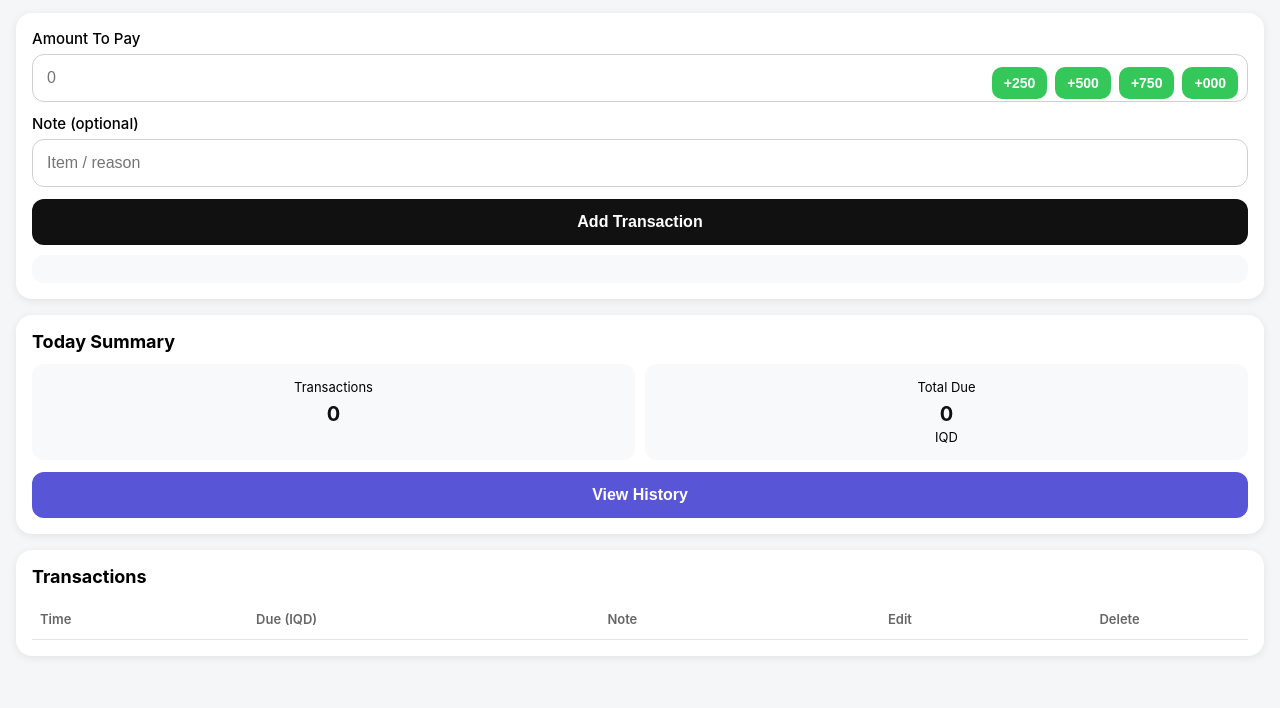
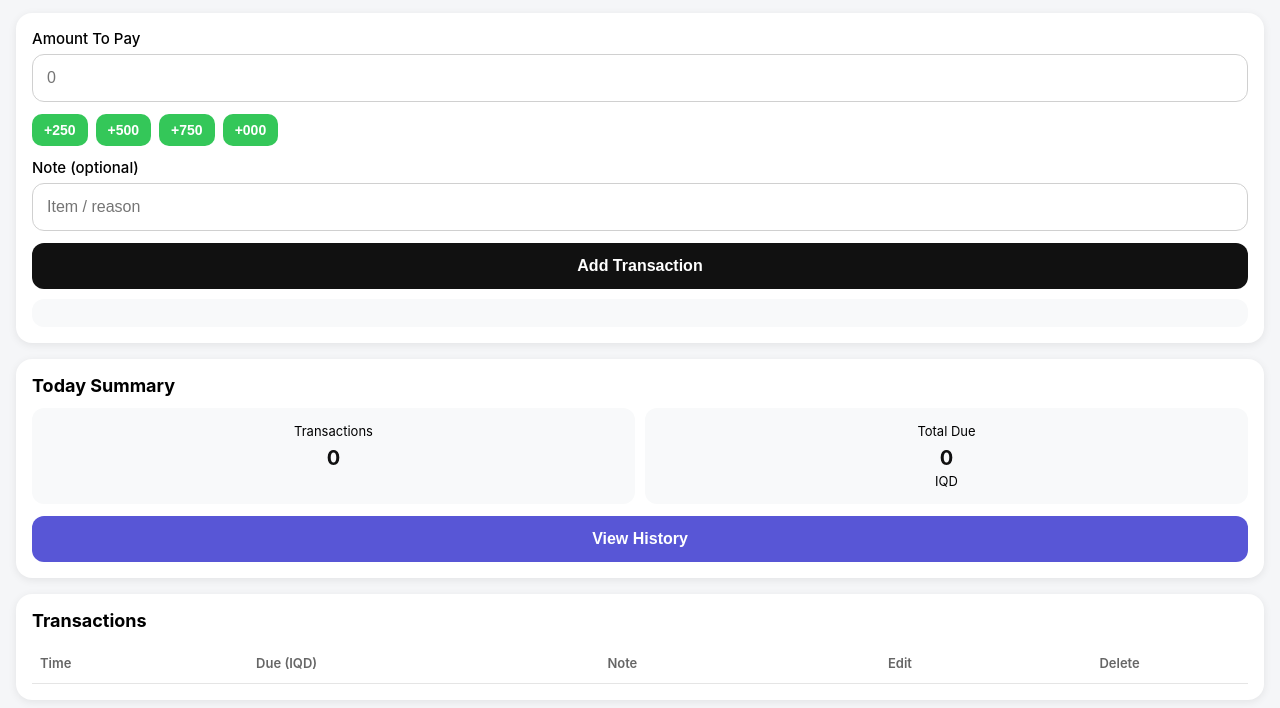
Before and after one commit to MiranAbdulqadr/Cashier, a plain HTML site: page index.html in a window 1280 px wide. Shown: the part 64-772 px from the top of the page. Drawn offline with Linux system fonts and the light colour scheme.

Commit message:
change position of buttons

```diff
--- a/index.html
+++ b/index.html
@@ -86,9 +86,7 @@
     .quick-add-btns {
       display:flex;
       gap:8px;
-      position:absolute;
-      right:10px;
-      top:38px;
+      margin-bottom:12px;
     }
     .quick-btn {
       padding:8px 12px;
@@ -188,12 +186,12 @@
       <div class="input-with-btn">
         <label>Amount To Pay</label>
         <input type="number" id="amountDue" placeholder="0" required />
-        <div class="quick-add-btns">
-          <button type="button" class="quick-btn" onclick="addToAmount(250)">+250</button>
-          <button type="button" class="quick-btn" onclick="addToAmount(500)">+500</button>
-          <button type="button" class="quick-btn" onclick="addToAmount(750)">+750</button>
-          <button type="button" class="quick-btn" onclick="addZeros('amountDue')">+000</button>
-        </div>
+      </div>
+      <div class="quick-add-btns">
+        <button type="button" class="quick-btn" onclick="addToAmount(250)">+250</button>
+        <button type="button" class="quick-btn" onclick="addToAmount(500)">+500</button>
+        <button type="button" class="quick-btn" onclick="addToAmount(750)">+750</button>
+        <button type="button" class="quick-btn" onclick="addZeros('amountDue')">+000</button>
       </div>
       <label>Note (optional)</label>
       <input type="text" id="note" placeholder="Item / reason" />
```
